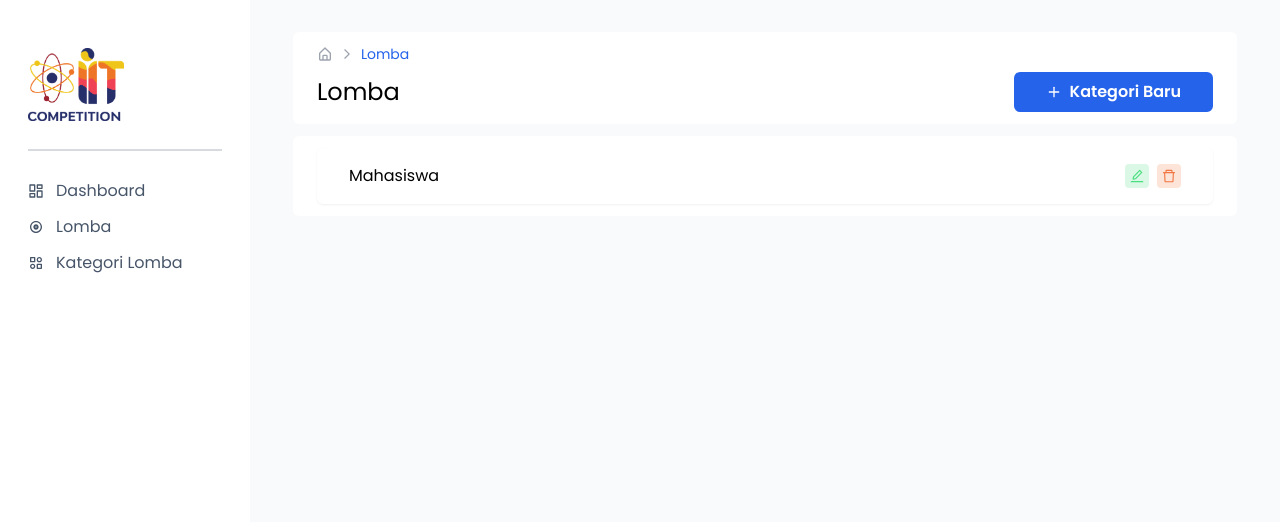
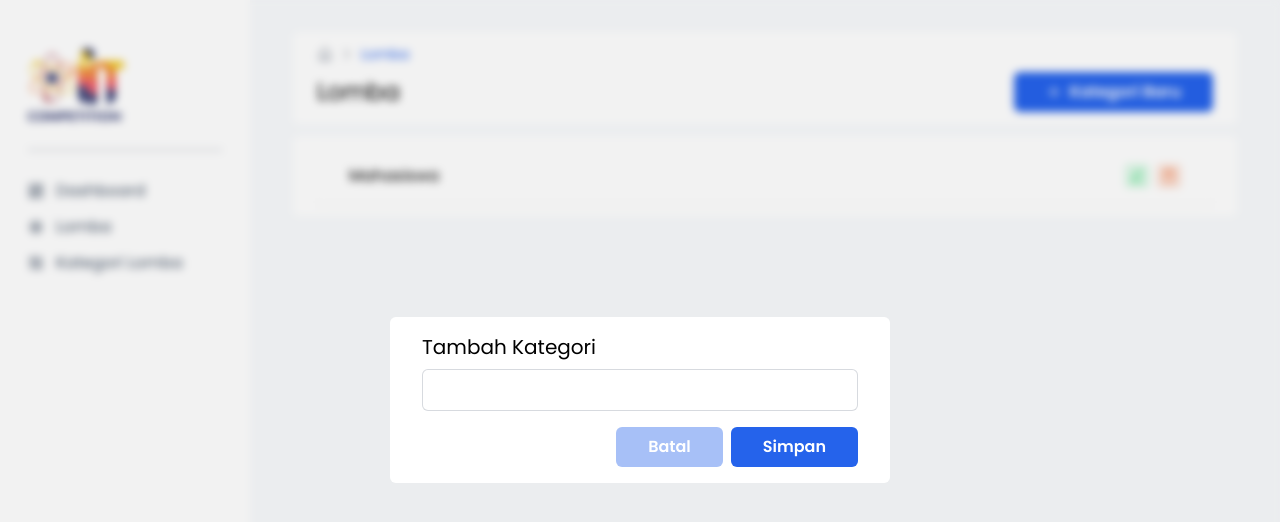
Before and after one commit to rianmz-genz/webiitc, a Next.js app: page /admin/competitioncategories in a window 1280 px wide. Both pictures are taken after a click on the button "Kategori Baru". Shown: the top 522 px of the page. Built offline with nearby package versions, Linux system fonts and the light colour scheme.

Commit message:
add modal new category

```diff
--- a/pages/admin/competitioncategories.js
+++ b/pages/admin/competitioncategories.js
@@ -1,14 +1,40 @@
 import { Button } from "@/components";
 import DashboardCard from "@/components/atoms/DashboardCard";
+import Input from "@/components/atoms/Input";
 import DashboardAdminTemplate from "@/components/pagetemplate/DashboardAdmin";
-import React from "react";
+import React, { useState } from "react";
 import { AiOutlineDelete, AiOutlineEdit } from "react-icons/ai";
 import { BiHomeAlt } from "react-icons/bi";
 import { FiPlus } from "react-icons/fi";
 import { MdArrowForwardIos } from "react-icons/md";
 
 const CompetitionCategory = () => {
+  const [isModal, setIsModal] = useState(false);
   return (
+    <>
+      <div
+        className={`${
+          isModal ? "visible opacity-100" : "invisible opacity-0"
+        } transition-all duration-300 w-full h-screen fixed bg-black/5 backdrop-blur-sm z-50 flex justify-center items-center`}
+      >
+        <form className="w-full max-w-[500px] bg-white px-8 py-4 rounded-md">
+          <h1 className="text-xl mb-2">Tambah Kategori</h1>
+          <Input />
+          <div className="flex items-center space-x-2 mt-4 justify-end">
+            <Button
+              type="button"
+              onClick={() => setIsModal(false)}
+              isSquare
+              color={"bluelight"}
+            >
+              Batal
+            </Button>
+            <Button isSquare color={"blue"}>
+              Simpan
+            </Button>
+          </div>
+        </form>
+      </div>
       <DashboardAdminTemplate title={"Categories"}>
         <DashboardCard>
           <ul className="flex items-center gap-2">
@@ -23,6 +49,7 @@ const CompetitionCategory = () => {
           <div className="flex justify-between items-center mt-2">
             <h1 className="text-2xl fomt-semibold">Lomba</h1>
             <Button
+              onClick={() => setIsModal(true)}
               isSquare
               color={"blue"}
               additionals={"flex items-center gap-2"}
@@ -37,10 +64,16 @@ const CompetitionCategory = () => {
             <li className="shadow shadow-black/5 rounded-md px-8 py-4 flex justify-between items-center">
               <p>Mahasiswa</p>
               <div className="flex items-center space-x-2">
-              <button title="edit" className="bg-green-400/20 p-1 rounded">
+                <button
+                  title="edit"
+                  className="bg-green-400/20 p-1 rounded hover:scale-95 transition-all duration-300"
+                >
                   <AiOutlineEdit className="text-green-400" />
                 </button>
-              <button title="hapus" className="bg-red/20 p-1 rounded">
+                <button
+                  title="hapus"
+                  className="bg-red/20 p-1 rounded hover:scale-95 transition-all duration-300"
+                >
                   <AiOutlineDelete className="text-red" />
                 </button>
               </div>
@@ -48,6 +81,7 @@ const CompetitionCategory = () => {
           </ul>
         </DashboardCard>
       </DashboardAdminTemplate>
+    </>
   );
 };
 
```
Lines whose indentation alone changed are shown as unchanged.
